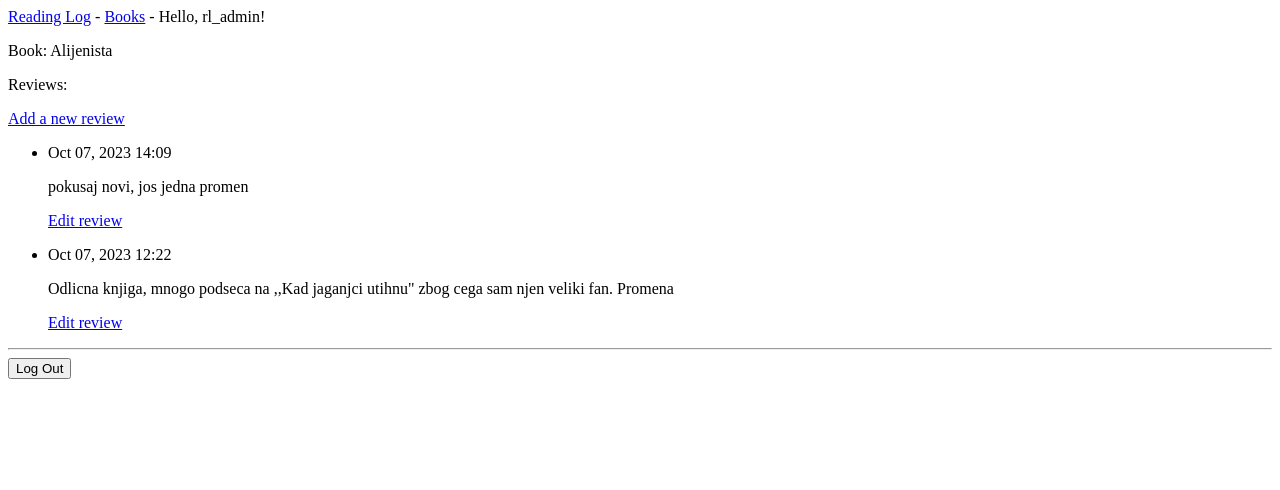
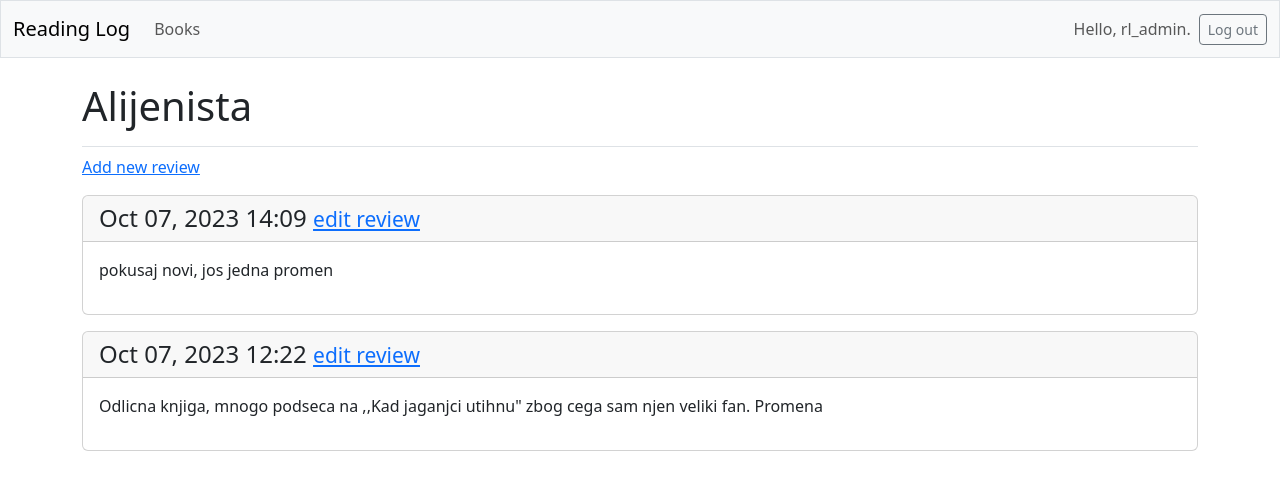
Before and after one commit to dokma11/Reading-Diary, a Django app: page /books/1/ in a window 1280 px wide. Shown: the top 490 px of the page. Run offline with Django 4.2, Linux system fonts and the light colour scheme; a user stored in the database is signed in; data comes from the database, SQL or seed files in the repository; both versions use the stored data as it was after the commit; some libraries are stand-ins or nearby versions.

Commit message:
Styled and changed the look of the app

```diff
--- a/reading_log/templates/reading_log/base.html
+++ b/reading_log/templates/reading_log/base.html
@@ -1,20 +1,74 @@
-<p>
-    <a href="{% url 'reading_log:index' %}">Reading Log</a> -
-    <a href="{% url 'reading_log:books' %}">Books</a> -
-    {% if user.is_authenticated %}
-        Hello, {{ user.username }}!
-    {% else %}
-        <a href="{% url 'accounts:register' %}">Register</a>
-        <a href="{% url 'accounts:login' %}">Log In</a>
-    {% endif %}
-</p>
+<!doctype html>
+<html lang="en">
+<head>
+  <meta charset="utf-8">
+  <meta name="viewport" content="width=device-width, initial-scale=1">
+  <title>Reading Log</title>
 
-{% block content %}{% endblock content %}
+  {% load django_bootstrap5 %}
+  {% bootstrap_css %}
+  {% bootstrap_javascript %}
 
-{% if user.is_authenticated %}
-<hr />
-<form action="{% url 'accounts:logout' %}" method="post">
-    {% csrf_token %}
-    <button name='submit'>Log Out</button>
-</form>
-{% endif %}
+</head>
+<body>
+  <nav class="navbar navbar-expand-md navbar-light bg-light mb-4 border">
+    <div class="container-fluid">
+      <a class="navbar-brand" href="{% url 'reading_log:index' %}">
+          Reading Log</a>
+
+      <button class="navbar-toggler" type="button" data-bs-toggle="collapse"
+        data-bs-target="#navbarCollapse" aria-controls="navbarCollapse"
+        aria-expanded="false" aria-label="Toggle navigation">
+        <span class="navbar-toggler-icon"></span>
+      </button>
+
+      <div class="collapse navbar-collapse" id="navbarCollapse">
+        <ul class="navbar-nav me-auto mb-2 mb-md-0">
+          <li class="nav-item">
+            <a class="nav-link" href="{% url 'reading_log:books' %}">
+              Books</a></li>
+        </ul> <!-- End of links on left side of navbar -->
+
+        <!-- Account-related links -->
+        <ul class="navbar-nav ms-auto mb-2 mb-md-0">
+
+          {% if user.is_authenticated %}
+            <li class="nav-item">
+              <span class="navbar-text me-2">Hello, {{ user.username }}.
+                </span></li>
+          {% else %}
+            <li class="nav-item">
+              <a class="nav-link" href="{% url 'accounts:register' %}">
+                  Register</a></li>
+            <li class="nav-item">
+              <a class="nav-link" href="{% url 'accounts:login' %}">
+                  Log in</a></li>
+          {% endif %}
+
+        </ul> <!-- End of account-related links -->
+
+        {% if user.is_authenticated %}
+          <form action="{% url 'accounts:logout' %}" method='post'>
+            {% csrf_token %}
+            <button name='submit' class='btn btn-outline-secondary btn-sm'>
+              Log out</button>
+          </form>
+        {% endif %}
+
+      </div> <!-- Closes collapsible parts of navbar -->
+
+    </div> <!-- Closes navbar's container -->
+  </nav> <!-- End of navbar -->
+
+  <main class="container">
+    <div class="pb-2 mb-2 border-bottom">
+      {% block page_header %}{% endblock page_header %}
+    </div>
+
+    <div>
+      {% block content %}{% endblock content %}
+    </div>
+  </main>
+
+</body>
+</html>
--- a/reading_log/templates/reading_log/book.html
+++ b/reading_log/templates/reading_log/book.html
@@ -1,24 +1,28 @@
 {% extends 'reading_log/base.html' %}
+
+{% block page_header %}
+  <h1>{{ book.text }}</h1>
+{% endblock page_header %}
 
 {% block content %}
 
-    <p>Book: {{ book.text }}</p>
+  <p>
+    <a href="{% url 'reading_log:new_review' book.id %}">Add new review</a>
+  </p>
 
-<p>Reviews: </p>
-    <p>
-        <a href="{% url 'reading_log:new_review' book.id %}">Add a new review</a>
-    </p>
-
-    <ul>
-        {% for review in reviews %}
-            <li>
-                <p>{{ review.date_added|date:'M d, Y H:i' }}</p>
-                <p>{{ review.text|linebreaks }}</p>
-                <p><a href="{% url 'reading_log:edit_review' review.id %}">Edit review</a></p>
-            </li>
-        {% empty %}
-        <li>There are no reviews for this book yet.</li>
-        {% endfor %}
-    </ul>
+  {% for review in reviews %}
+    <div class="card mb-3">
+      <!-- Card header with timestamp and edit link -->
+      <h4 class="card-header">
+        {{ review.date_added|date:'M d, Y H:i' }}
+        <small><a href="{% url 'reading_log:edit_review' review.id %}">
+          edit review</a></small>
+      </h4>
+      <!-- Card body with review text -->
+      <div class="card-body">{{ review.text|linebreaks }}</div>
+    </div>
+  {% empty %}
+    <p>There are no reviews for this book yet.</p>
+  {% endfor %}
 
 {% endblock content %}
--- a/rl_project/settings.py
+++ b/rl_project/settings.py
@@ -36,6 +36,7 @@ LOGIN_URL = 'accounts:login'
 INSTALLED_APPS = [
     'accounts',
     'reading_log',
+    'django_bootstrap5',
     'django.contrib.admin',
     'django.contrib.auth',
     'django.contrib.contenttypes',
```
Also changed, not shown: accounts/templates/registration/login.html (+9 -9 lines), reading_log/templates/reading_log/books.html (+7 -5 lines), reading_log/templates/reading_log/index.html (+13 -6 lines), db.sqlite3.
